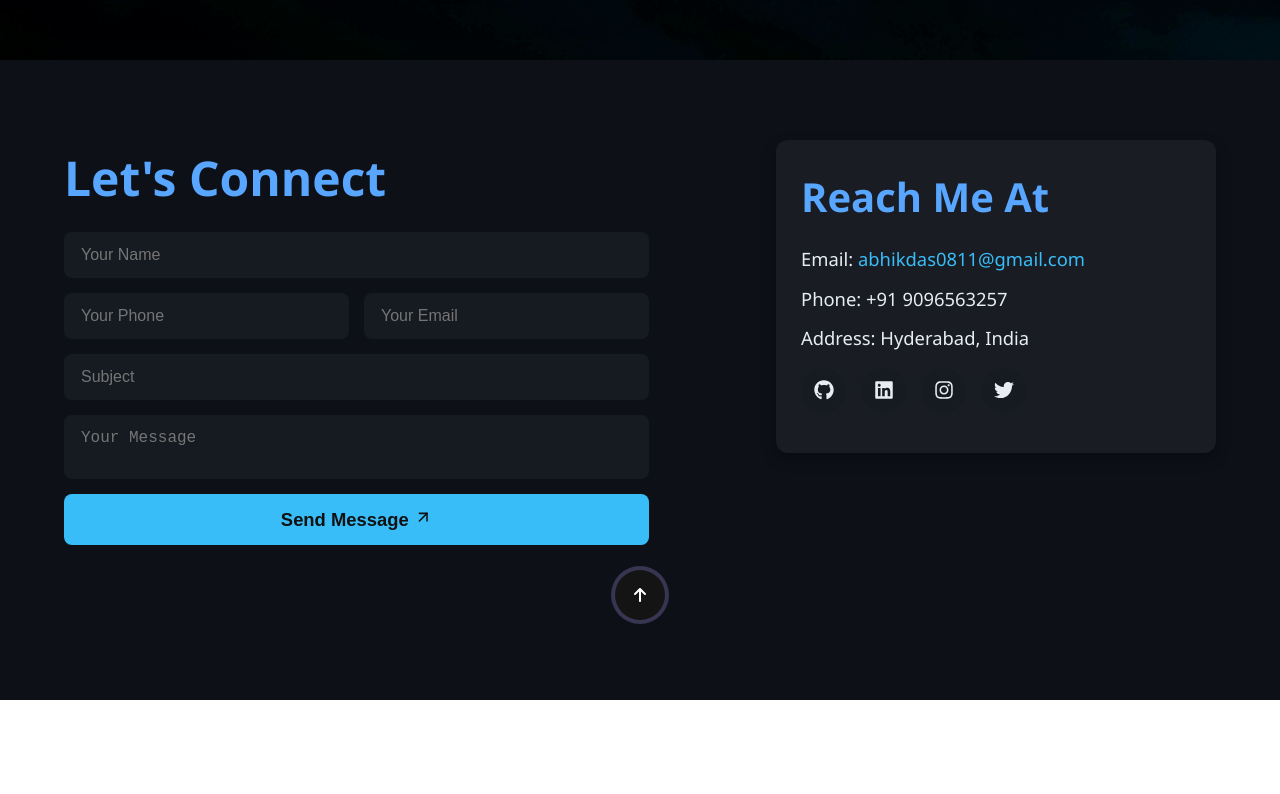
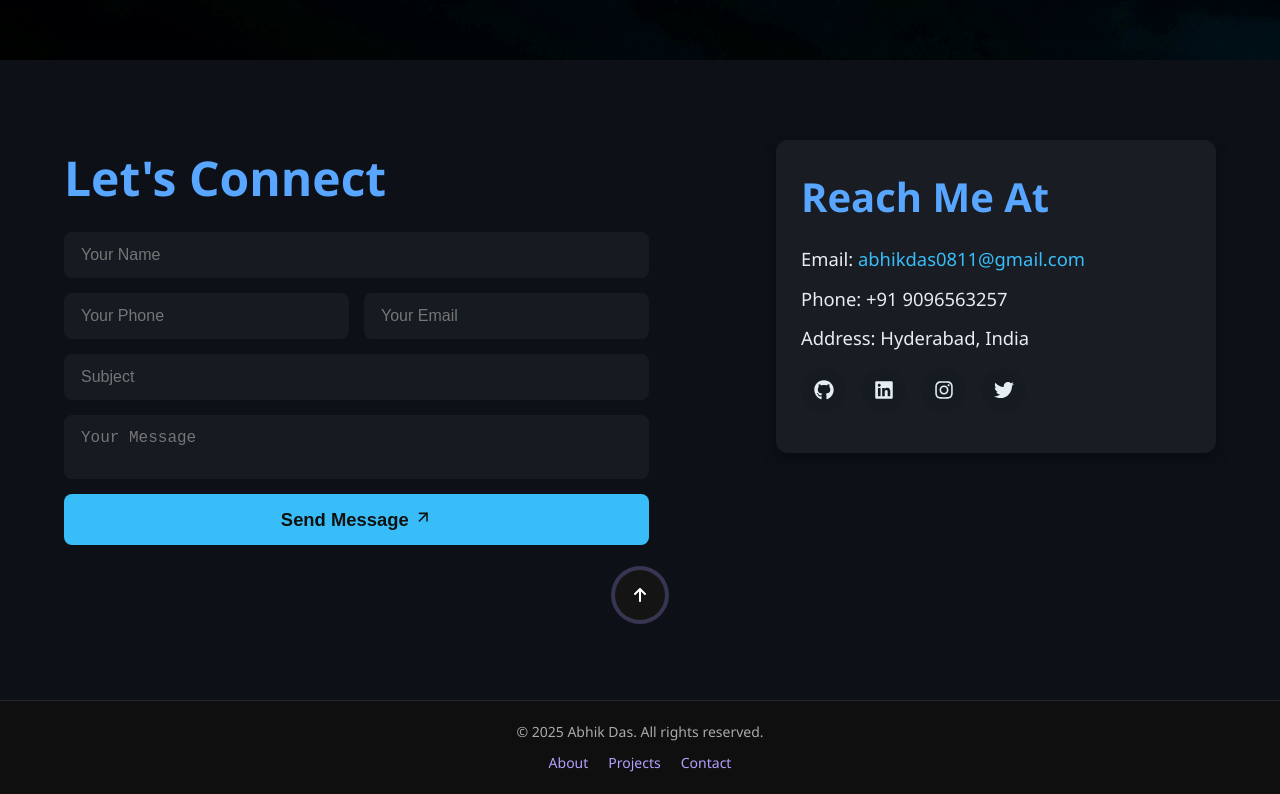
Before and after one commit to AO811/Portfolio, a React (Vite) app in the folder my-portfolio/: page / in a window 1280 px wide. Shown: the part 2506-3300 px from the top of the page. Before the commit the page ends 3206 px from the top, so only its background shows below. Built offline with nearby package versions, Linux system fonts and the light colour scheme.

Commit message:
commit some more

```diff
--- a/my-portfolio/src/App.jsx
+++ b/my-portfolio/src/App.jsx
@@ -4,6 +4,7 @@ import Home from "./pages/Home";
 import About from "./pages/About";
 import Projects from "./pages/Projects";
 import Contact from "./pages/Contact";
+import Footer from "./components/Footer";
 import "./App.css";
 
 function App() {
@@ -16,11 +17,12 @@ function App() {
   const sectionRefs = { homeRef, aboutRef, projectsRef, contactRef };
 
   return (
-    <div className="App">
+    <div className="App flex flex-col min-h-screen">
       {/* Navbar with sectionRefs */}
       <Navbar refs={sectionRefs} />
 
       {/* Sections with refs */}
+      <main className="flex-grow">
         <section ref={homeRef}>
           <Home refs={sectionRefs} />
         </section>
@@ -36,6 +38,10 @@ function App() {
         <section ref={contactRef}>
           <Contact />
         </section>
+      </main>
+
+      {/* Footer always at bottom */}
+      <Footer />
     </div>
   );
 }
--- /dev/null
+++ b/my-portfolio/src/components/Footer.css
@@ -0,0 +1,38 @@
+.footer {
+  background: #0f0f0f;
+  color: #e5e7eb;
+  padding: 20px 0;
+  text-align: center;
+  margin-top: 0px;
+  border-top: 1px solid rgba(255, 255, 255, 0.1);
+}
+
+.footer-content {
+  display: flex;
+  flex-direction: column;
+  gap: 8px;
+  align-items: center;
+  justify-content: center;
+}
+
+.footer p {
+  margin: 0;
+  font-size: 14px;
+  color: #aaa;
+}
+
+.footer-links {
+  display: flex;
+  gap: 20px;
+}
+
+.footer-links a {
+  text-decoration: none;
+  color: #b5a0ff;
+  font-size: 14px;
+  transition: color 0.3s ease;
+}
+
+.footer-links a:hover {
+  color: #ffffff;
+}
--- /dev/null
+++ b/my-portfolio/src/components/Footer.jsx
@@ -0,0 +1,19 @@
+import React from "react";
+import "./Footer.css";
+
+const Footer = () => {
+  return (
+    <footer className="footer">
+      <div className="footer-content">
+        <p>© {new Date().getFullYear()} Abhik Das. All rights reserved.</p>
+        <div className="footer-links">
+          <a href="#about">About</a>
+          <a href="#projects">Projects</a>
+          <a href="#contact">Contact</a>
+        </div>
+      </div>
+    </footer>
+  );
+};
+
+export default Footer;
```
Lines whose indentation alone changed are shown as unchanged.
